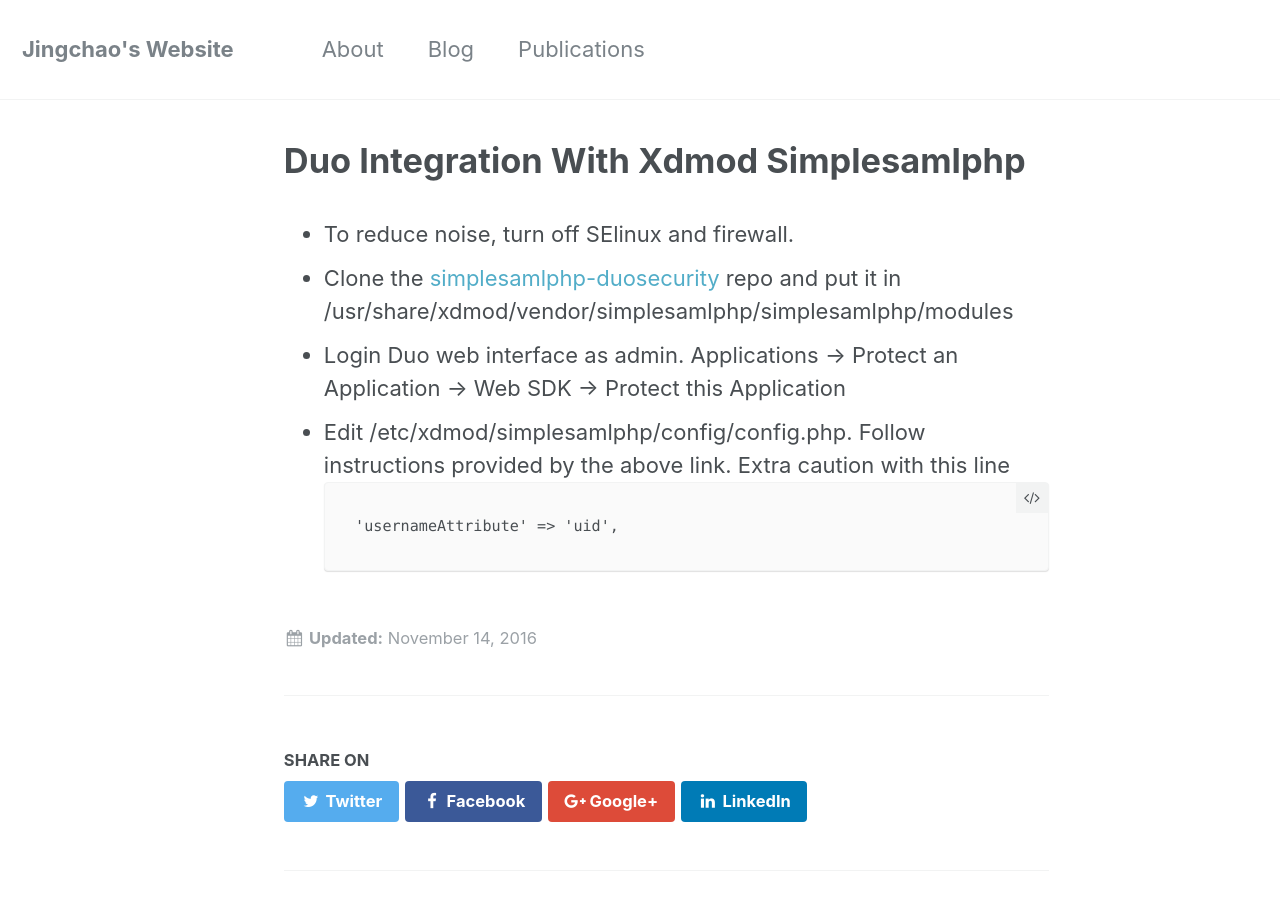
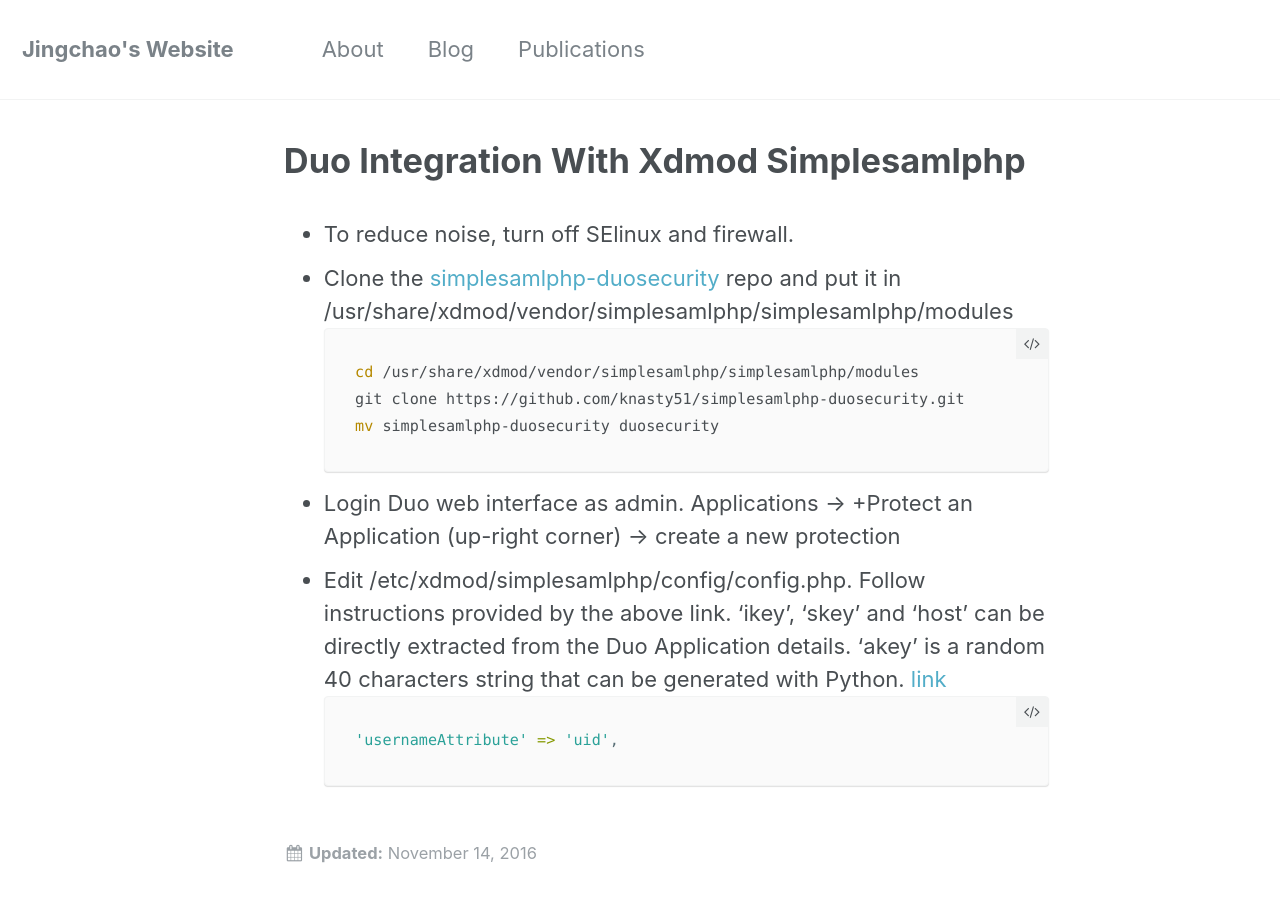
Before and after one commit to JingchaoZhang/JingchaoZhang.github.io, a Jekyll site: the page built from _posts/2016-11-14-Duo-integration-with-xdmod-simplesamlphp.md, in a window 1280 px wide and 900 px high. Built offline with Jekyll 4.4.1, drawn with Linux system fonts in a browser that asks for light colours.

Commit message:
Update 2016-11-14-Duo-integration-with-xdmod-simplesamlphp.md

````diff
--- a/_posts/2016-11-14-Duo-integration-with-xdmod-simplesamlphp.md
+++ b/_posts/2016-11-14-Duo-integration-with-xdmod-simplesamlphp.md
@@ -5,8 +5,13 @@
 
 - To reduce noise, turn off SElinux and firewall.
 - Clone the [simplesamlphp-duosecurity](https://github.com/knasty51/simplesamlphp-duosecurity/blob/master/README.md) repo and put it in /usr/share/xdmod/vendor/simplesamlphp/simplesamlphp/modules
-- Login Duo web interface as admin. Applications -> Protect an Application -> Web SDK -> Protect this Application
-- Edit /etc/xdmod/simplesamlphp/config/config.php. Follow instructions provided by the above link. Extra caution with this line
+```bash
+cd /usr/share/xdmod/vendor/simplesamlphp/simplesamlphp/modules
+git clone https://github.com/knasty51/simplesamlphp-duosecurity.git
+mv simplesamlphp-duosecurity duosecurity
 ```
+- Login Duo web interface as admin. Applications -> +Protect an Application (up-right corner) -> create a new protection
+- Edit /etc/xdmod/simplesamlphp/config/config.php. Follow instructions provided by the above link. 'ikey', 'skey' and 'host' can be directly extracted from the Duo Application details. 'akey' is a random 40 characters string that can be generated with Python. [link](https://github.com/Unicon/cas-mfa/issues/87)
+```php
 'usernameAttribute' => 'uid',
 ```
````
